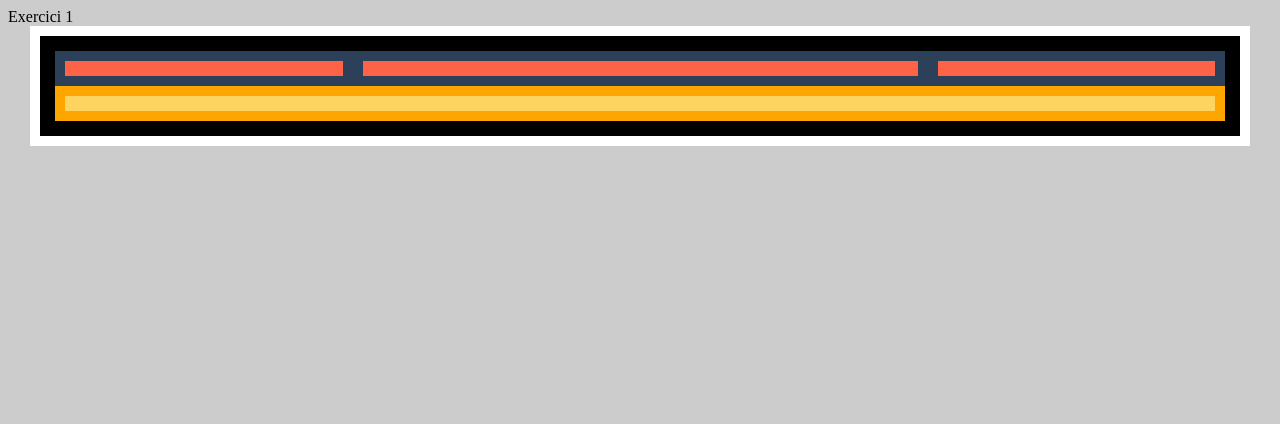
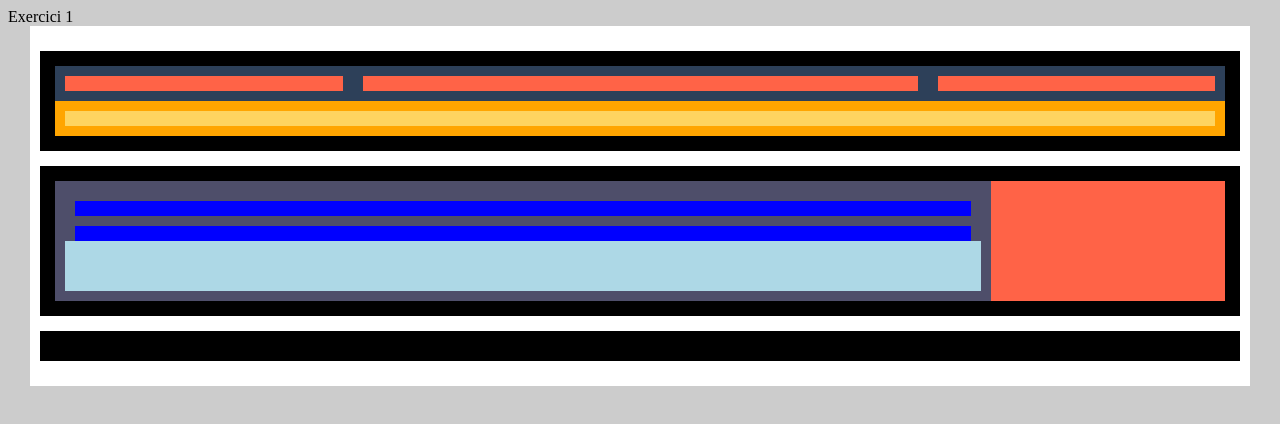
Before and after one commit to Ezequiel-MO/S1Flex, a plain HTML site: page Nivell1/Exercici1/index.html in a window 1280 px wide. Drawn offline with Linux system fonts and the light colour scheme.

Commit message:
PROGRESS Exercici 1 wip

```diff
--- a/Nivell1/Exercici1/index.html
+++ b/Nivell1/Exercici1/index.html
@@ -16,14 +16,15 @@
             padding: 10px;
             background-color: #fff;
         }
-        .upper{
+        .upper, .middle, .lower{
             border: 15px solid black;
+            margin: 15px auto;
         }
 
         .upper_upper{
             display: flex;
             background-color: #2D4059;
-            display: flex;
+
         }
 
         .upper_upper-left, .upper_upper-middle, .upper_upper-right{
@@ -48,6 +49,39 @@
             height: 15px;
             background-color:#FED460 ;
         }
+        .middle{
+            display: flex;
+            background-color: #4E4E6A;
+        }
+        .middle_left{
+            flex: 0.8;
+            display: flex;
+            flex-direction: column;
+
+        }
+        .middle_right{
+            flex:0.2;
+            background-color: tomato;
+        }
+
+        .middle_left-upper, .middle_left-lower{
+            height: 15px;
+            flex:0.5;
+            padding: 10px;
+        }
+
+        .middle_left-lower{
+             background-color: lightblue;
+             margin: 10px;
+            }
+
+        .middle_left-upper-upper, .middle_left-upper-lower{
+            background-color: blue;
+             margin: 10px;
+             height: 15px;
+            }
+
+
     </style>
 </head>
 <body>
@@ -65,7 +99,10 @@
         </div>
         <div class="middle">
             <div class="middle_left">
-                <div class="middle_left-upper"></div>
+                <div class="middle_left-upper">
+                    <div class="middle_left-upper-upper"></div>
+                    <div class="middle_left-upper-lower"></div>
+                </div>
                 <div class="middle_left-lower"></div>
             </div>
             <div class="middle_right"></div>
```
